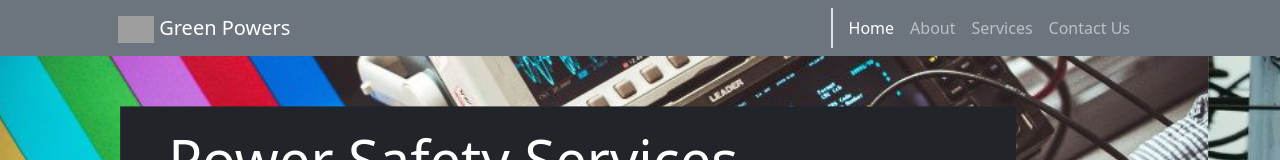
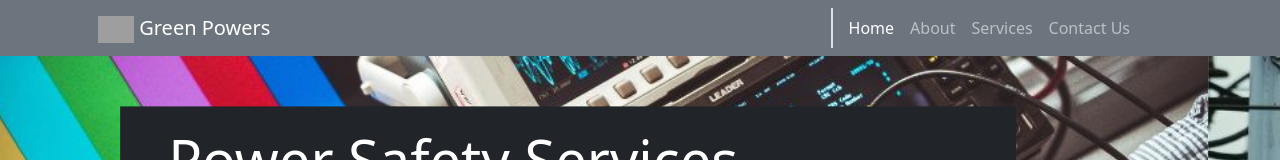
Before and after one commit to raghulashok16/greenpowers-bootstrap, a plain HTML site: page index.html in a window 1280 px wide. Shown: the top 160 px of the page. Drawn offline with nearby package versions, Linux system fonts and the light colour scheme; grey boxes are pictures that could not be loaded.

Commit message:
Update index.html

```diff
--- a/index.html
+++ b/index.html
@@ -17,7 +17,7 @@
 <body>
     <nav class="navbar navbar-expand-lg navbar-dark bg-secondary px-5">
         <div class="container px-4">
-            <a class="navbar-brand align-items-center ms-4" href="#"><img
+            <a class="navbar-brand align-items-center ms-1" href="#"><img
                     src="https://img.icons8.com/cotton/64/null/electricity.png" width="36px" />
                 Green Powers</a>
             <button class="navbar-toggler" type="button" data-bs-toggle="collapse"
```
